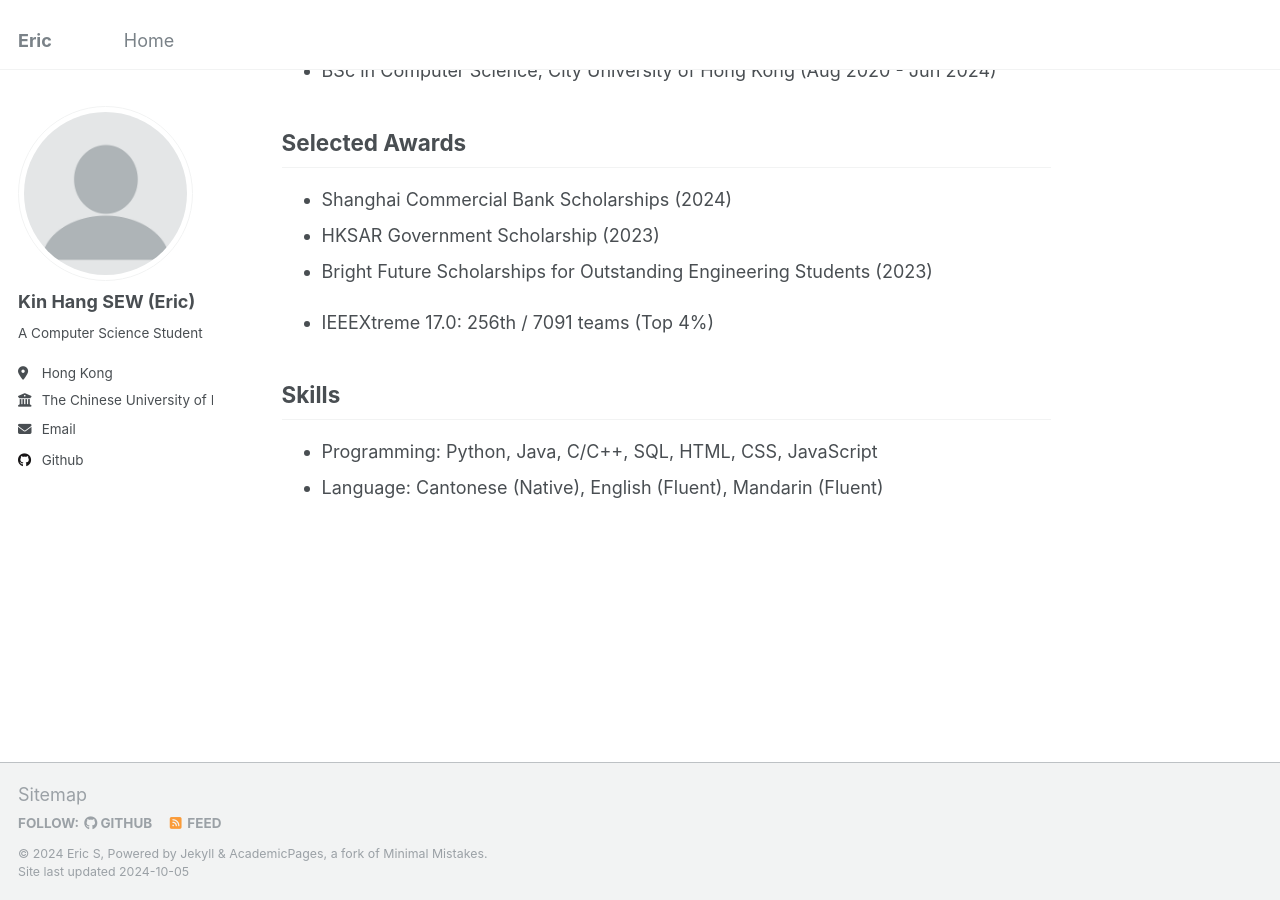
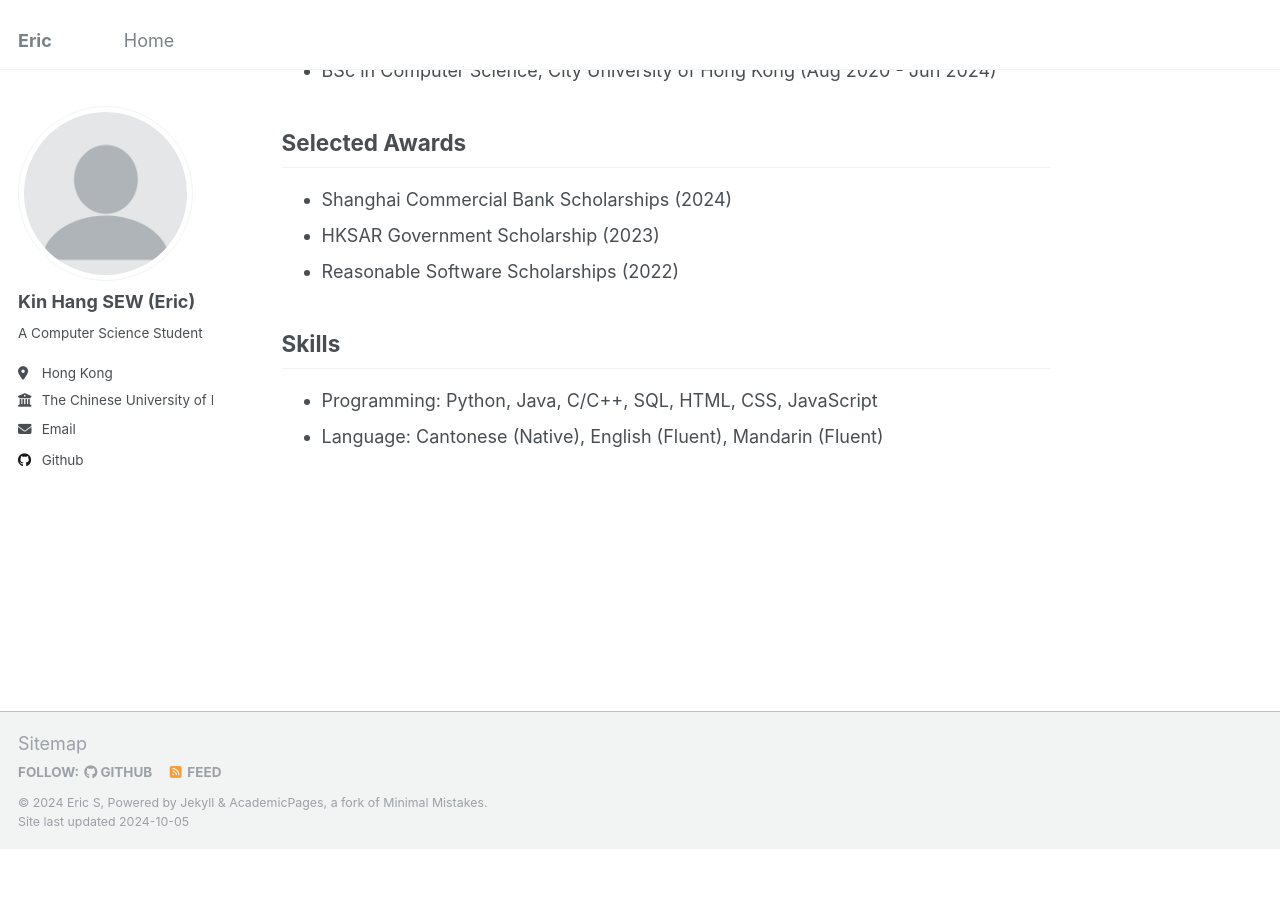
Before and after one commit to ericskh2/ericskh2.github.io, a Jekyll site: the page built from _pages/about.md, in a window 1280 px wide and 900 px high, scrolled down 659 px. Built offline with Jekyll 4.4.1, drawn with Linux system fonts in a browser that asks for light colours; after the commit the page ends 1509 px from its top, so only the background shows below that.

Commit message:
Update about.md

```diff
--- a/_pages/about.md
+++ b/_pages/about.md
@@ -27,9 +27,7 @@ Selected Awards
 ------
 - Shanghai Commercial Bank Scholarships (2024)
 - HKSAR Government Scholarship (2023)
-- Bright Future Scholarships for Outstanding Engineering Students (2023)
-
-- IEEEXtreme 17.0: 256th / 7091 teams (Top 4%)
+- Reasonable Software Scholarships (2022)
 
 Skills
 ------
```
